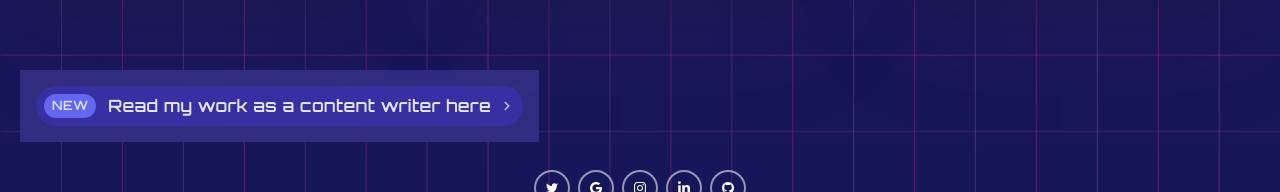
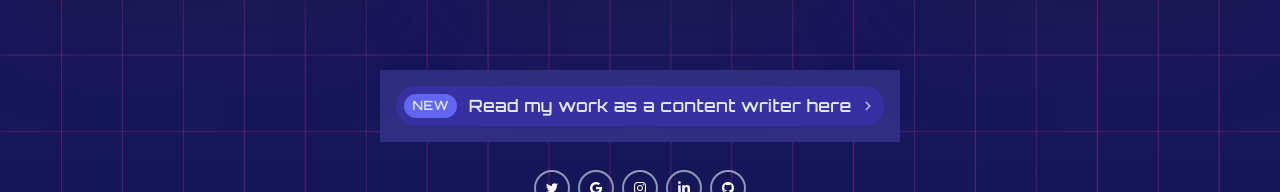
Before and after one commit to snehafarkya/Portfolio2.0, a React (Create React App) app: page /blogs in a window 1280 px wide. Shown: the part 2132-2324 px from the top of the page. Built offline with nearby package versions, Linux system fonts and the light colour scheme.

Commit message:
Website content added

```diff
--- a/src/component/Blogs.js
+++ b/src/component/Blogs.js
@@ -23,7 +23,7 @@ const Blogs = () => {
           menuItems={menuItems}
         />
         <Card item={item} />
-        <div class="bg-indigo-900 text-center py-4 lg:px-4 w-max m-auto mt-20 mx-5">
+        <div class="bg-indigo-900 text-center py-4 lg:px-4 w-max m-auto mt-20">
           <div
             class="p-2 bg-indigo-800 items-center text-indigo-100 leading-none lg:rounded-full flex lg:inline-flex"
             role="alert"
```
